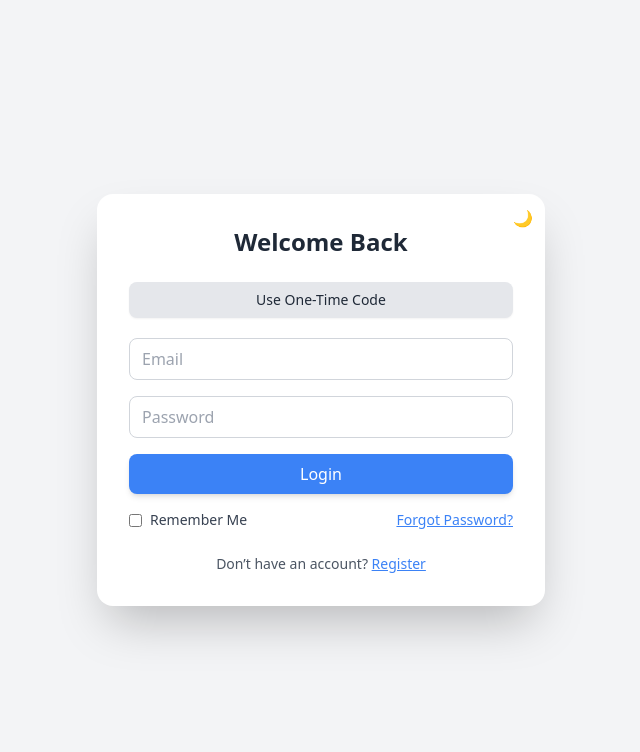
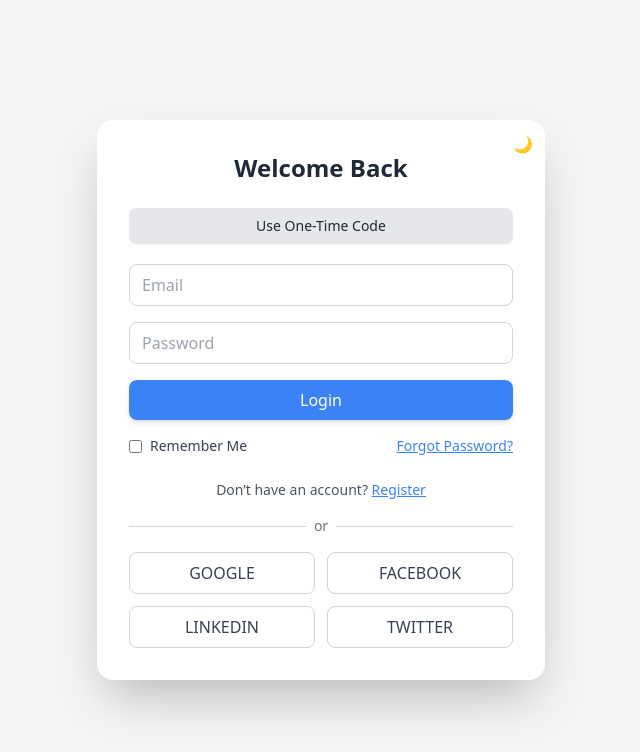
Before and after one commit to GreatDeveloper66/fullstack-starter-react-node, a React (Create React App) app in the folder frontend/: page /login in a window 1280 px wide. Shown: the top 752 px of the page, without its empty margins (319-959 px from the left). Built offline with nearby package versions, Linux system fonts and the light colour scheme.

Commit message:
Add registration import from useAuth and add to handleSubmit logic

```diff
--- a/frontend/src/UserAuthForms/LoginForm.jsx
+++ b/frontend/src/UserAuthForms/LoginForm.jsx
@@ -4,7 +4,7 @@ import { useNavigate } from "react-router-dom";
 import { Fields } from "./FormFields.jsx";
 
 function LoginForm() {
-  const { login } = useAuth();
+  const { login, register } = useAuth();
   const navigate = useNavigate();
 
   // 🌙 Theme & Preferences
@@ -34,15 +34,33 @@ function LoginForm() {
   };
 
   // 🚀 Submit
-  const handleSubmit = (e) => {
+  const handleSubmit = async (e) => {
     e.preventDefault();
+    try {
+      let payload = {};
 
-    const payload =
-      mode === "code"
-        ? { email, phone, code }
-        : { email, password, firstName, lastName, phone };
+      // 🧠 Build payload depending on mode
+      if (mode === "register") {
+        payload = { firstName, lastName, email, password, phone };
+        await register(payload);
+      } else if (mode === "code") {
+        payload = { email, phone, code };
+        await login(payload); // backend will handle one-time code verification
+      } else if (mode === "login") {
+        payload = { email, password };
+        await login(payload);
+      } else if (mode === "forgot") {
+        payload = { email };
+        // optionally call a forgotPassword() function
+        console.log("Password reset request sent", payload);
+      }
 
-    login(payload);
+      // ✅ Navigate only if authentication succeeded
+      if (mode !== "forgot") navigate("/dashboard");
+    } catch (err) {
+      alert(err.response?.data?.message || "Authentication failed");
+    }
+
     navigate("/dashboard");
   };
 
@@ -154,6 +172,46 @@ function LoginForm() {
             {mode === "register" ? "Login" : "Register"}
           </button>
         </p>
+        <div className="flex items-center my-4">
+          <hr className="flex-grow border-gray-300 dark:border-gray-700" />
+          <span className="mx-2 text-gray-500 text-sm">or</span>
+          <hr className="flex-grow border-gray-300 dark:border-gray-700" />
+        </div>
+
+        <div className="grid grid-cols-2 gap-3">
+          <button
+            className="btn-outline flex items-center justify-center space-x-2"
+            onClick={() => (window.location.href = "/auth/google")}
+          >
+            {/* <img src="/icons/google.svg" alt="Google" className="w-5 h-5" /> */}
+            {/* <span>Google</span> */}
+            <p>GOOGLE</p>
+          </button>
+          <button
+            className="btn-outline flex items-center justify-center space-x-2"
+            onClick={() => (window.location.href = "/auth/github")}
+          >
+            {/* <img src="/icons/facebook.svg" alt="Facebook" className="w-5 h-5" /> */}
+            {/* <span>Facebook</span> */}
+            <p>FACEBOOK</p>
+          </button>
+          <button
+            className="btn-outline flex items-center justify-center space-x-2"
+            onClick={() => (window.location.href = "/auth/linkedin")}
+          >
+            {/* <img src="/icons/linkedin.svg" alt="LinkedIn" className="w-5 h-5" /> */}
+            {/* <span>LinkedIn</span> */}
+            <p>LINKEDIN</p>
+          </button>
+          <button
+            className="btn-outline flex items-center justify-center space-x-2"
+            onClick={() => (window.location.href = "/auth/twitter")}
+          >
+            {/* <img src="/icons/twitter.svg" alt="Twitter" className="w-5 h-5" /> */}
+            {/* <span>Twitter</span> */}
+            <p>TWITTER</p>
+          </button>
+        </div>
       </div>
     </div>
   );
```
